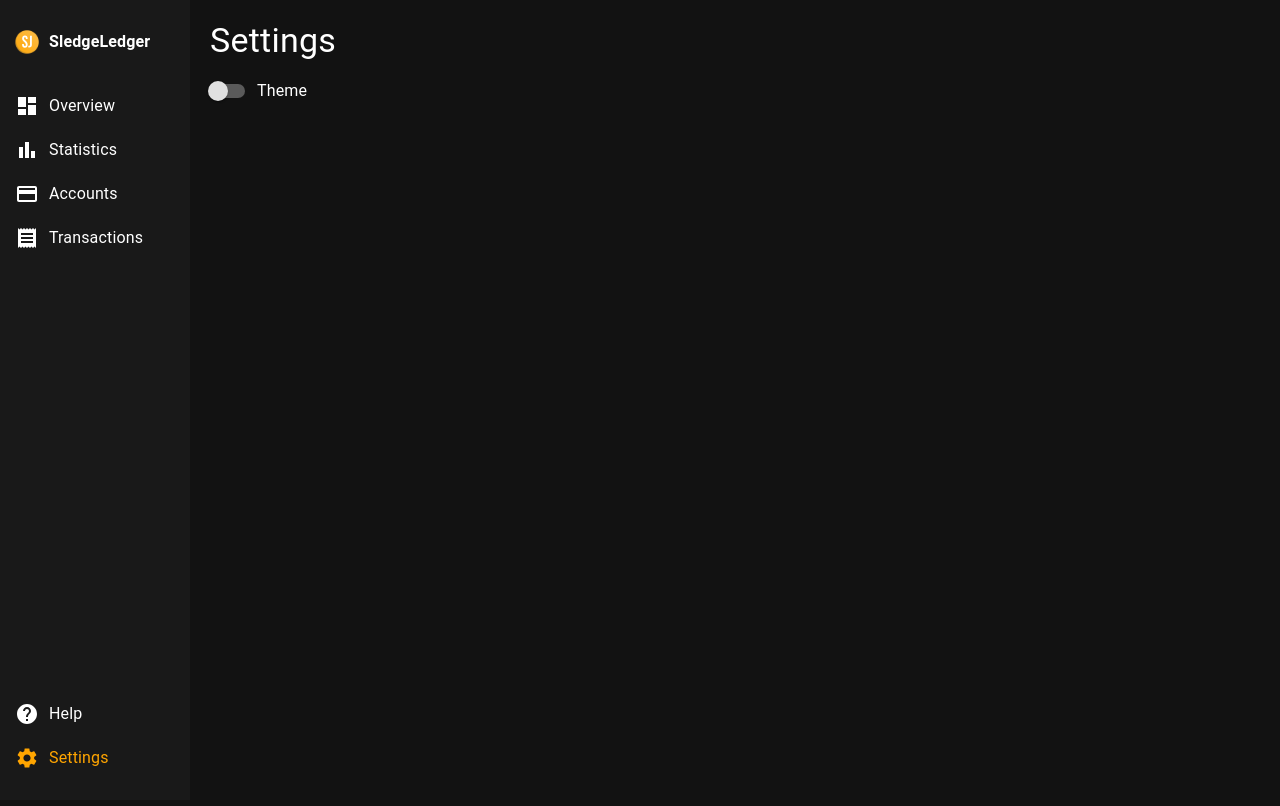
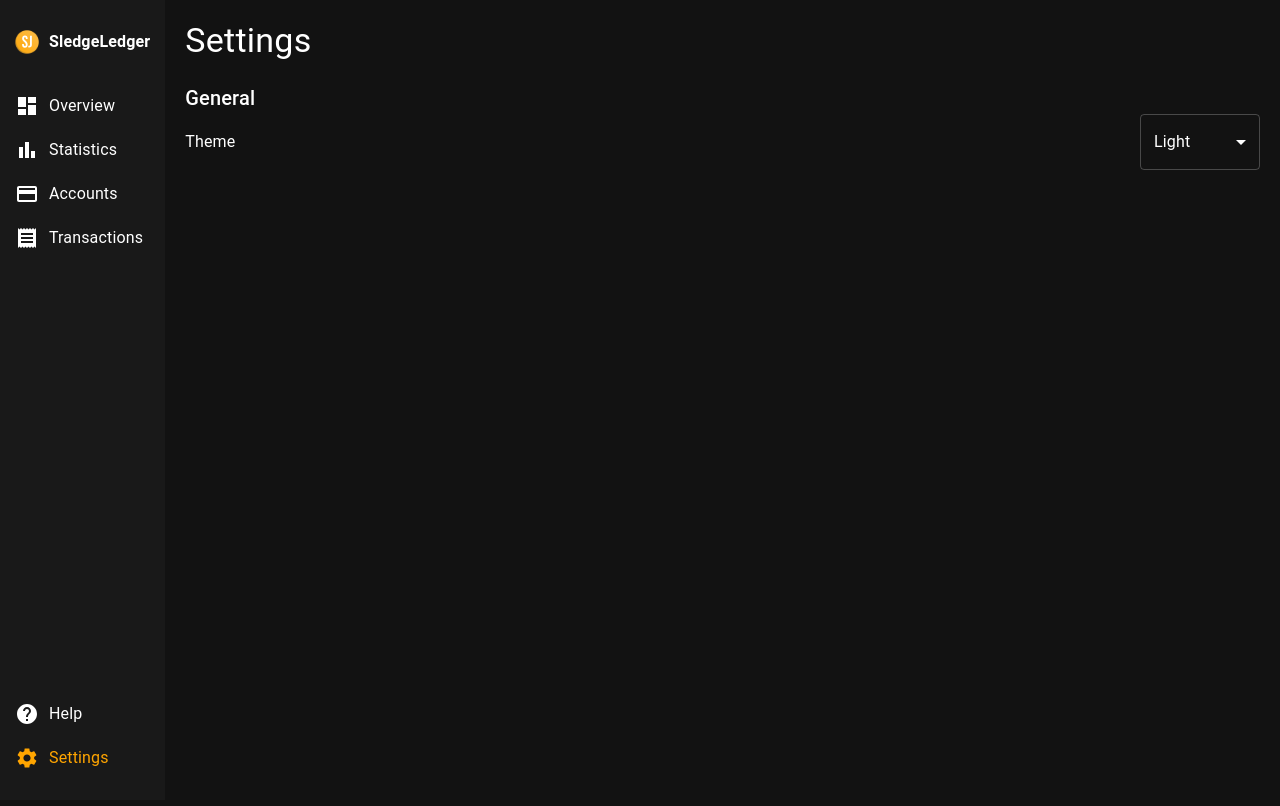
Before and after one commit to ameysh/SledgeLedger, a React (Vite) app in the folder src/renderer/: page /dashboard in a window 1280 px wide. Both pictures are taken after a click on the item "Settings". Shown: the top 806 px of the page. Built offline with nearby package versions, Linux system fonts and the light colour scheme.

Commit message:
Refactor settings component to implement theme selection dropdown and update styles for better layout

```diff
--- a/src/renderer/src/components/settings.tsx
+++ b/src/renderer/src/components/settings.tsx
@@ -1,18 +1,37 @@
-import React from 'react';
-import { Typography, Box, FormControlLabel, Switch } from '@mui/material';
+import React, { useState } from 'react';
+import { Typography, Box, FormControl, Select, MenuItem } from '@mui/material';
 import '../styles/settings.css';
 
 const Settings: React.FC<{ toggleTheme: () => void }> = ({ toggleTheme }) => {
+  const [theme, setTheme] = useState('Light');
+
+  const handleThemeChange = (event: React.ChangeEvent<{ value: unknown }>) => {
+    const selectedTheme = event.target.value as string;
+    setTheme(selectedTheme);
+    toggleTheme();
+  };
+
   return (
     <Box className="settings-container">
       <Typography variant="h4" className="settings-title">
         Settings
       </Typography>
-      <FormControlLabel
-        label="Theme"
-        control={<Switch onChange={toggleTheme} color="primary" />}
-        className="toggle-theme-switch"
-      />
+      <Box className="settings-section">
+        <Typography variant="h6" className="settings-section-title">
+          General
+        </Typography>
+        <Box className="settings-item">
+          <Typography variant="body1" className="settings-left">
+            Theme
+          </Typography>
+          <FormControl className="settings-right">
+            <Select value={theme} onChange={handleThemeChange}>
+              <MenuItem value="Light">Light</MenuItem>
+              <MenuItem value="Dark">Dark</MenuItem>
+            </Select>
+          </FormControl>
+        </Box>
+      </Box>
     </Box>
   );
 };
--- a/src/renderer/src/styles/settings.css
+++ b/src/renderer/src/styles/settings.css
@@ -1,15 +1,36 @@
 .settings-container {
   padding: 20px;
+  width: 100%;
 }
 
 .settings-title {
   margin-bottom: 20px;
 }
 
-.toggle-theme-button {
-  margin-top: 10px;
+.settings-section {
+  margin-top: 20px;
 }
 
-.toggle-theme-switch {
-  margin-top: 10px;
+.settings-section-title {
+  margin-bottom: 10px;
 }
+
+.settings-item {
+  display: flex;
+  align-items: center;
+  justify-content: space-between;
+  margin-bottom: 10px;
+  width: 100%;
+}
+
+.settings-left {
+  margin-right: 20px;
+  min-width: 60px;
+  flex: 0 0 auto;
+}
+
+.settings-right {
+  min-width: 120px;
+  flex: 1;
+  max-width: 120px;
+}
```
